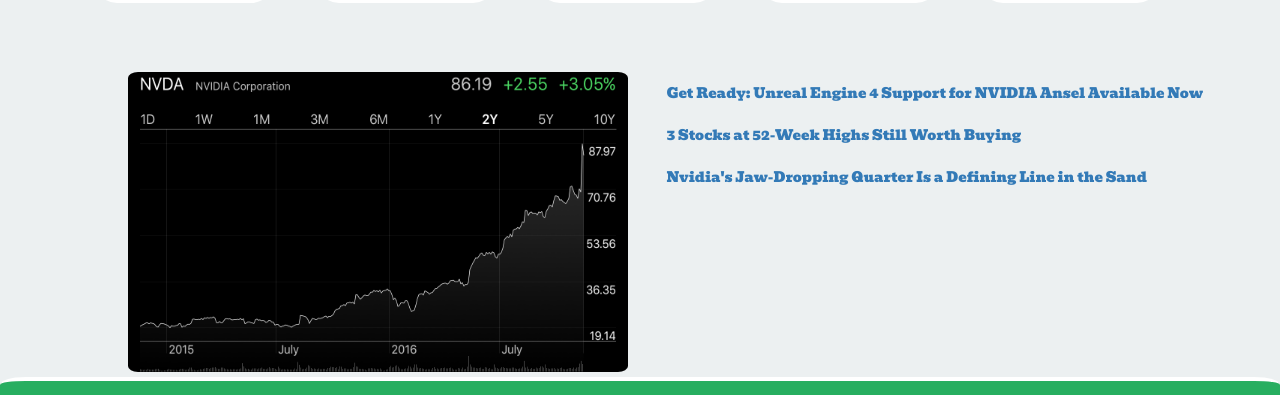
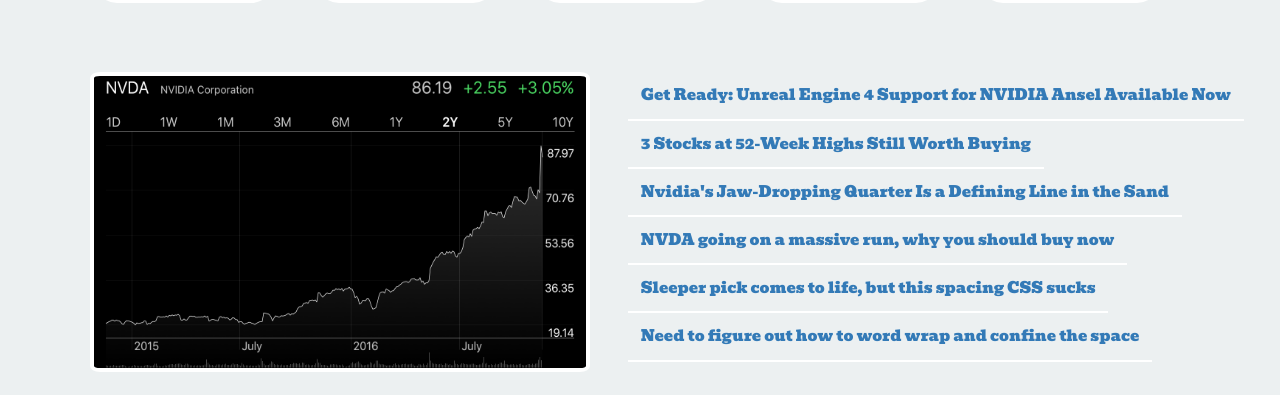
Before and after one commit to eyingling02/stockify-react, a plain HTML site: page index.html in a window 1280 px wide. Shown: the part 405-800 px from the top of the page. Drawn offline with nearby package versions, Linux system fonts and the light colour scheme; a script that the page names is missing.

Commit message:
Add borders to the pick detail section

```diff
--- a/css/main.css
+++ b/css/main.css
@@ -110,17 +110,21 @@
 }
 
 #pick_detail img {
-  margin: 0 3% 0 10%;
+  margin: 0 0 5% 7%;
   border-radius: 2%;
   float: left;
+  border: 4px solid white;
 }
 
+
 #news a {
-  display: block;
   float: left;
-  font-size: 100%;
+  font-size: 110%;
   line-height: 300%;
   font-family: 'Bevan', cursive;
+  margin: 0 0 0 3%;
+  border-bottom: 2px solid white;
+  padding: 0 1% 0 1%;
 }
 
 /* FEATURED POSITION */
--- a/index.html
+++ b/index.html
@@ -134,6 +134,10 @@
         <a href="http://www.fool.com/investing/2016/11/15/3-stocks-at-52-week-highs-still-worth-buying.aspx?source=yahoo-2-news&utm_campaign=article&utm_medium=feed&utm_source=yahoo-2-news">3 Stocks at 52-Week Highs Still Worth Buying</a>
         <a href="http://realmoney.thestreet.com/articles/11/15/2016/nvidias-jaw-dropping-quarter-defining-line-sand?puc=yahoo&cm_ven=YAHOO">Nvidia's Jaw-Dropping Quarter Is a Defining Line in the Sand
         </a>
+        <a href="http://www.publicnow.com/view/244DCAD683613E5BE332DDA23835574A4645A370">NVDA going on a massive run, why you should buy now</a>
+        <a href="http://www.fool.com/investing/2016/11/15/3-stocks-at-52-week-highs-still-worth-buying.aspx?source=yahoo-2-news&utm_campaign=article&utm_medium=feed&utm_source=yahoo-2-news">Sleeper pick comes to life, but this spacing CSS sucks</a>
+        <a href="http://realmoney.thestreet.com/articles/11/15/2016/nvidias-jaw-dropping-quarter-defining-line-sand?puc=yahoo&cm_ven=YAHOO">Need to figure out how to word wrap and confine the space
+        </a>
       </div>
     </span>
 
```
